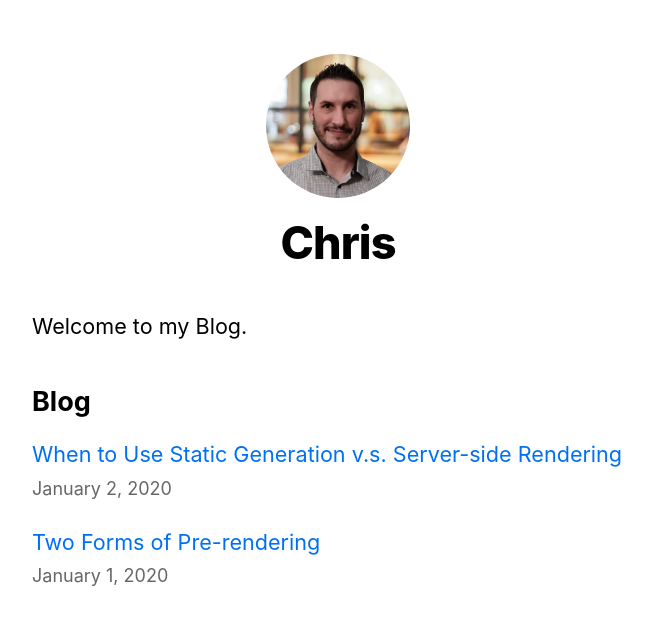
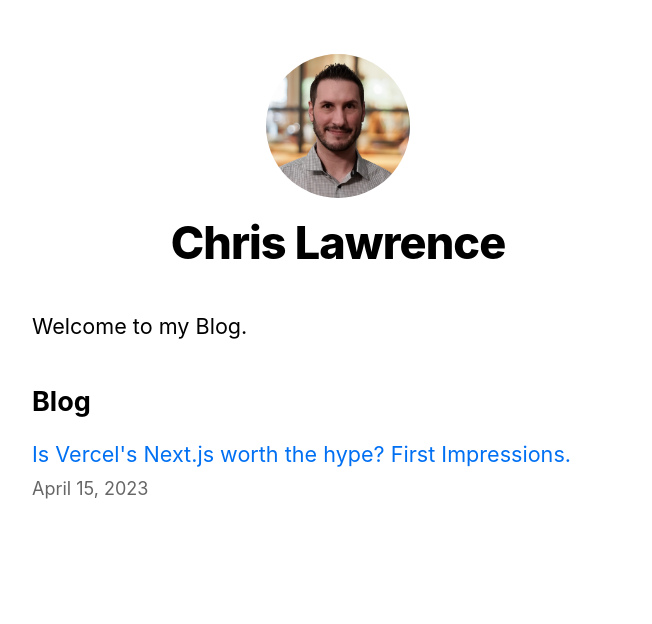
Before and after one commit to chrosslaw/nextjs.blog, a Next.js app: page / in a window 1280 px wide. Shown: the top 624 px of the page, without its empty margins (302-954 px from the left). Built offline with nearby package versions, Linux system fonts and the light colour scheme.

Commit message:
First Blog Post

```diff
--- a/components/layout.js
+++ b/components/layout.js
@@ -4,8 +4,8 @@ import styles from "./layout.module.css";
 import utilStyles from "../styles/utils.module.css";
 import Link from "next/link";
 
-const name = "Chris";
-export const siteTitle = "Next.js Sample Website";
+const name = "Chris Lawrence";
+export const siteTitle = "Chris' Blog";
 
 export default function Layout({ children, home }) {
   return (
@@ -43,7 +43,7 @@ export default function Layout({ children, home }) {
             <Link href="/">
               <Image
                 priority
-                src="/images/profile.jpg"
+                src="/images/profile.png"
                 className={utilStyles.borderCircle}
                 height={108}
                 width={108}
--- /dev/null
+++ b/posts/post1.md
@@ -0,0 +1,19 @@
+---
+title: "Is Vercel's Next.js worth the hype? First Impressions."
+date: "2023-04-15"
+---
+
+Since the banishment of the create-react-app and React's site makeover, there are many **new React frameworks** to choose from, including a lot of hype around the Next.js implementation of the **npx create-next-app**.
+
+Learning React has been the most confusing programming journey I've encountered. The excessive class component implementation brings enough frustration to redirect a person's career path.
+However, React found a way to make their implementation more developer-friendly through function components, async thunks, RTK queries, and many library integrations and toolkits.
+
+Working through the **Next.js tutorial** has led me to this point where I created this very simple yet **satisfying blog**.
+
+Overall, the tutorial was informative, and it walks you through the basics while introducing **layouts, responsive components, automatic image optimization and**, and some sweet styling integrations such as **CSS modules, Tailwind CSS, and styled-jsx**.
+It is challenging to understand the entire concept when you copy and paste the code they provide, but I was left with a _"I must learn more"_ feeling at the end.
+I even bought this new domain name through Vercel to showcase all my react work in one place, and I love how easy it is to implement websites over other CMSs.
+Simply connect your GitHub repository and assign it to your domain or subdomain, and every time you push an update to GitHub, it will automatically update your site.
+
+I'm excited about the Next.js **pre-rendering**, which makes everything load much faster, and hybrid data fetching between **Static Generation** and **Server-side Rendering** is an excellent concept.
+However, what excites me the most is **dynamic routing** and the ability to implement your own **APIs**, making adding content to your page simple.
--- a/posts/pre-rendering.md
+++ /dev/null
@@ -1,11 +0,0 @@
----
-title: "Two Forms of Pre-rendering"
-date: "2020-01-01"
----
-
-Next.js has two forms of pre-rendering: **Static Generation** and **Server-side Rendering**. The difference is in **when** it generates the HTML for a page.
-
-- **Static Generation** is the pre-rendering method that generates the HTML at **build time**. The pre-rendered HTML is then _reused_ on each request.
-- **Server-side Rendering** is the pre-rendering method that generates the HTML on **each request**.
-
-Importantly, Next.js lets you **choose** which pre-rendering form to use for each page. You can create a "hybrid" Next.js app by using Static Generation for most pages and using Server-side Rendering for others.
--- a/posts/ssg-ssr.md
+++ /dev/null
@@ -1,19 +0,0 @@
----
-title: "When to Use Static Generation v.s. Server-side Rendering"
-date: "2020-01-02"
----
-
-We recommend using **Static Generation** (with and without data) whenever possible because your page can be built once and served by CDN, which makes it much faster than having a server render the page on every request.
-
-You can use Static Generation for many types of pages, including:
-
-- Marketing pages
-- Blog posts
-- E-commerce product listings
-- Help and documentation
-
-You should ask yourself: "Can I pre-render this page **ahead** of a user's request?" If the answer is yes, then you should choose Static Generation.
-
-On the other hand, Static Generation is **not** a good idea if you cannot pre-render a page ahead of a user's request. Maybe your page shows frequently updated data, and the page content changes on every request.
-
-In that case, you can use **Server-Side Rendering**. It will be slower, but the pre-rendered page will always be up-to-date. Or you can skip pre-rendering and use client-side JavaScript to populate data.
```
